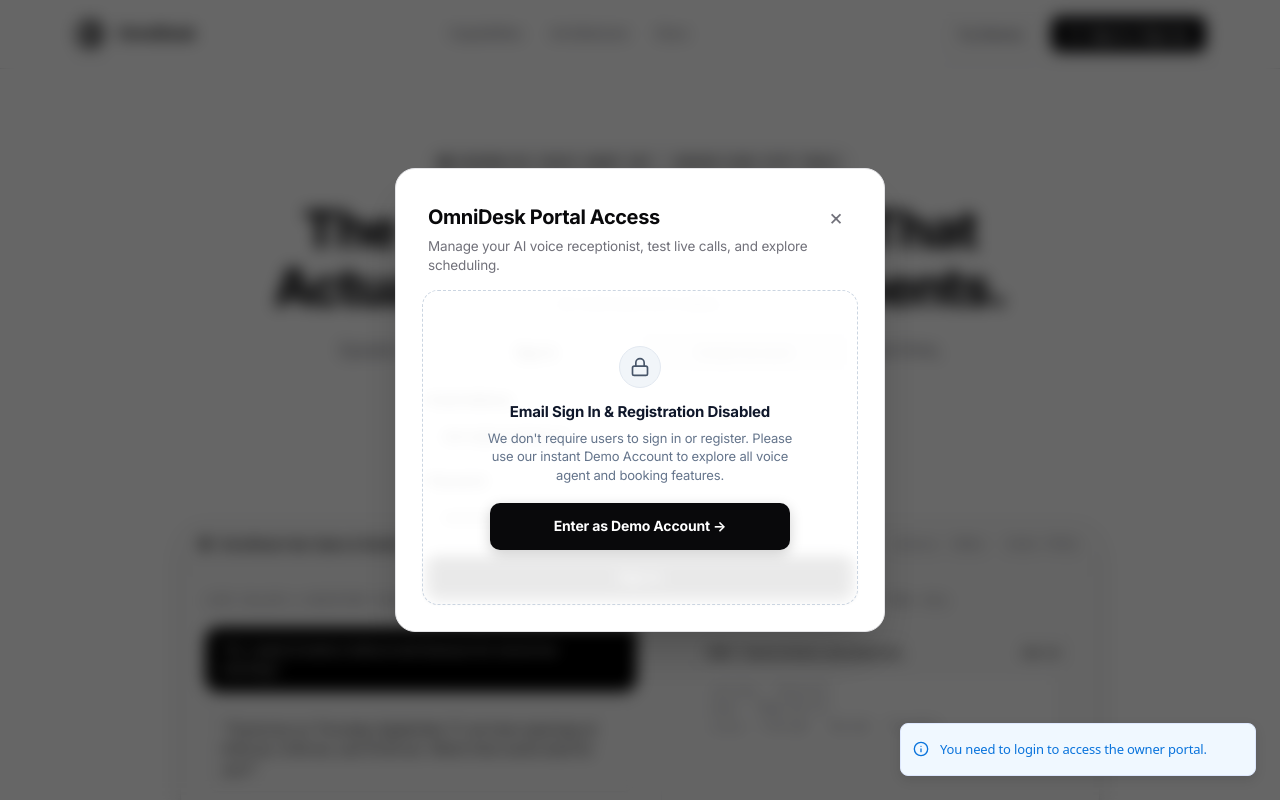
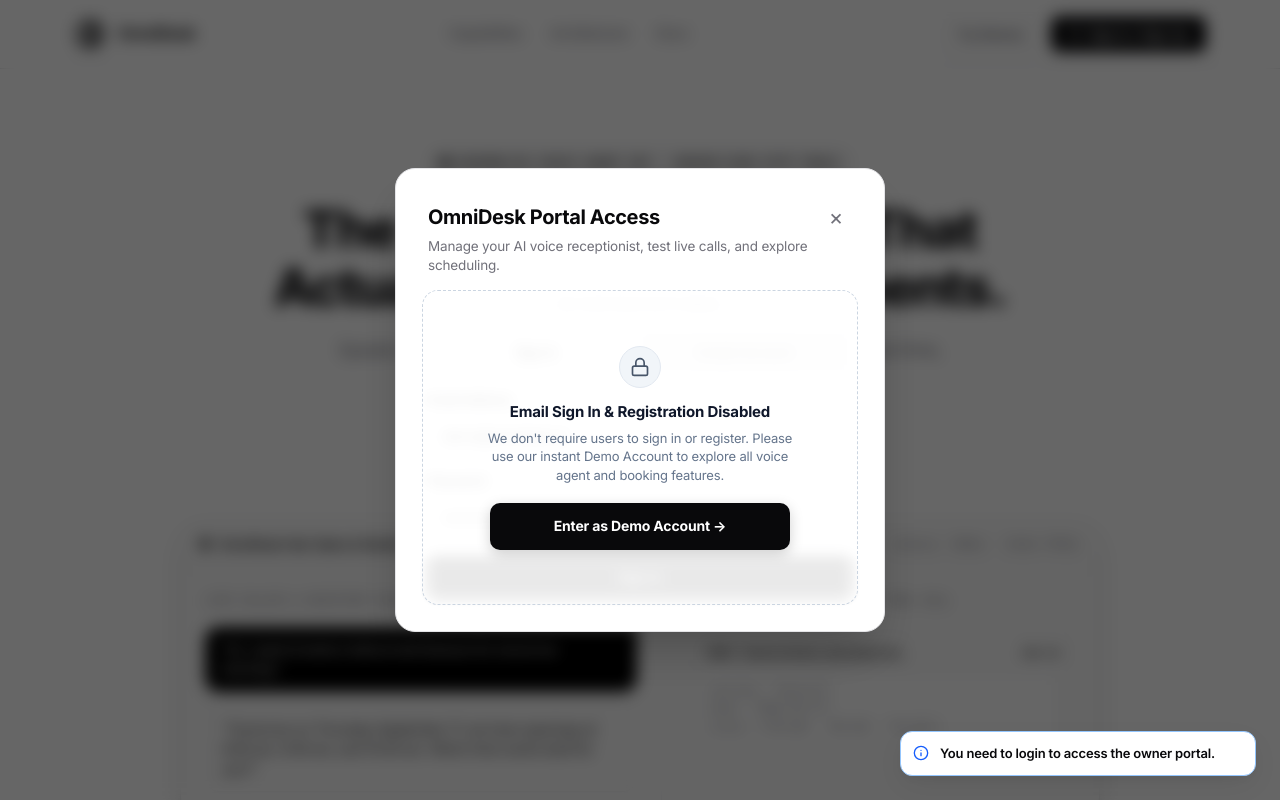
Before and after one commit to toufiqfarhan0/omni-desk, a Next.js app: page / in a window 1280 px wide. Both pictures are taken after a click on the button "Sign In / Sign Up". Shown: the top 800 px of the page. Built offline with nearby package versions, Linux system fonts and the light colour scheme.

Commit message:
style: transform all sonner toasts to clean white background with subtle colored accents

```diff
--- a/src/app/globals.css
+++ b/src/app/globals.css
@@ -167,3 +167,56 @@ body {
   border-color: var(--border-hover);
   color: var(--text);
 }
+
+/* Clean White Toast System (Sonner) */
+[data-sonner-toaster] [data-sonner-toast] {
+  background: #ffffff !important;
+  color: #09090b !important;
+  border: 1px solid #e4e4e7 !important;
+  box-shadow: 0 10px 30px -5px rgba(0, 0, 0, 0.08), 0 4px 12px rgba(0, 0, 0, 0.04) !important;
+  border-radius: 12px !important;
+  font-family: var(--font-inter), system-ui, sans-serif !important;
+}
+
+[data-sonner-toaster] [data-sonner-toast] [data-title] {
+  color: #09090b !important;
+  font-weight: 600 !important;
+  font-size: 13px !important;
+}
+
+[data-sonner-toaster] [data-sonner-toast] [data-description] {
+  color: #71717a !important;
+  font-size: 12px !important;
+}
+
+[data-sonner-toaster] [data-sonner-toast][data-type="success"] {
+  border-color: #86efac !important;
+}
+
+[data-sonner-toaster] [data-sonner-toast][data-type="success"] [data-icon] {
+  color: #16a34a !important;
+}
+
+[data-sonner-toaster] [data-sonner-toast][data-type="error"] {
+  border-color: #fca5a5 !important;
+}
+
+[data-sonner-toaster] [data-sonner-toast][data-type="error"] [data-icon] {
+  color: #dc2626 !important;
+}
+
+[data-sonner-toaster] [data-sonner-toast][data-type="info"] {
+  border-color: #93c5fd !important;
+}
+
+[data-sonner-toaster] [data-sonner-toast][data-type="info"] [data-icon] {
+  color: #2563eb !important;
+}
+
+[data-sonner-toaster] [data-sonner-toast][data-type="warning"] {
+  border-color: #fde047 !important;
+}
+
+[data-sonner-toaster] [data-sonner-toast][data-type="warning"] [data-icon] {
+  color: #d97706 !important;
+}
--- a/src/app/layout.tsx
+++ b/src/app/layout.tsx
@@ -36,7 +36,7 @@ export default function RootLayout({
     <html lang="en" className={`${inter.variable} ${jetbrainsMono.variable}`}>
       <body>
         <TooltipProvider>{children}</TooltipProvider>
-        <Toaster position="bottom-right" richColors />
+        <Toaster position="bottom-right" />
       </body>
     </html>
   );
--- a/src/components/ui/sonner.tsx
+++ b/src/components/ui/sonner.tsx
@@ -1,42 +1,60 @@
 "use client"
 
-import { useTheme } from "next-themes"
 import { Toaster as Sonner, type ToasterProps } from "sonner"
 import { CircleCheckIcon, InfoIcon, TriangleAlertIcon, OctagonXIcon, Loader2Icon } from "lucide-react"
 
 const Toaster = ({ ...props }: ToasterProps) => {
-  const { theme = "system" } = useTheme()
-
   return (
     <Sonner
-      theme={theme as ToasterProps["theme"]}
+      theme="light"
       className="toaster group"
       icons={{
         success: (
-          <CircleCheckIcon className="size-4" />
+          <CircleCheckIcon className="size-4 text-emerald-600" />
         ),
         info: (
-          <InfoIcon className="size-4" />
+          <InfoIcon className="size-4 text-blue-600" />
         ),
         warning: (
-          <TriangleAlertIcon className="size-4" />
+          <TriangleAlertIcon className="size-4 text-amber-600" />
         ),
         error: (
-          <OctagonXIcon className="size-4" />
+          <OctagonXIcon className="size-4 text-rose-600" />
         ),
         loading: (
-          <Loader2Icon className="size-4 animate-spin" />
+          <Loader2Icon className="size-4 animate-spin text-zinc-600" />
         ),
       }}
       style={
         {
-          "--normal-bg": "var(--popover)",
-          "--normal-text": "var(--popover-foreground)",
-          "--normal-border": "var(--border)",
-          "--border-radius": "var(--radius)",
+          "--normal-bg": "#ffffff",
+          "--normal-text": "#09090b",
+          "--normal-border": "#e4e4e7",
+          "--success-bg": "#ffffff",
+          "--success-text": "#09090b",
+          "--success-border": "#86efac",
+          "--error-bg": "#ffffff",
+          "--error-text": "#09090b",
+          "--error-border": "#fca5a5",
+          "--warning-bg": "#ffffff",
+          "--warning-text": "#09090b",
+          "--warning-border": "#fde047",
+          "--info-bg": "#ffffff",
+          "--info-text": "#09090b",
+          "--info-border": "#93c5fd",
+          "--border-radius": "12px",
         } as React.CSSProperties
       }
       toastOptions={{
+        style: {
+          background: "#ffffff",
+          color: "#09090b",
+          border: "1px solid #e4e4e7",
+          boxShadow: "0 10px 30px -5px rgba(0, 0, 0, 0.08), 0 4px 12px rgba(0, 0, 0, 0.04)",
+          borderRadius: "12px",
+          padding: "12px 16px",
+          fontSize: "13px",
+        },
         classNames: {
           toast: "cn-toast",
         },
```
